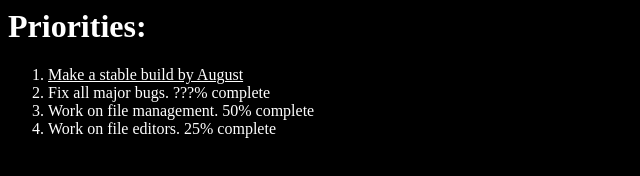
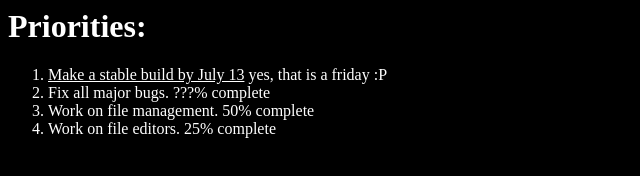
Before and after one commit to beckadamtheinventor/NOS-BEX-TI-84-plus-CE, a plain HTML site: page docs/TO-DO.html in a window 1280 px wide. Shown: the whole page, without its empty margins (0-640 px from the left). Drawn offline with Linux system fonts and the light colour scheme.

Commit message:
Add files via upload

```diff
--- a/docs/TO-DO.html
+++ b/docs/TO-DO.html
@@ -4,7 +4,7 @@
 </head><body>
 <h1>Priorities:</h1>
 <ol>
-<li><u>Make a stable build by August</u></li>
+<li><u>Make a stable build by July 13</u> yes, that is a friday :P</li>
 <li>Fix all major bugs. ???% complete</li>
 <li>Work on file management. 50% complete</li>
 <li>Work on file editors. 25% complete</li>
```
